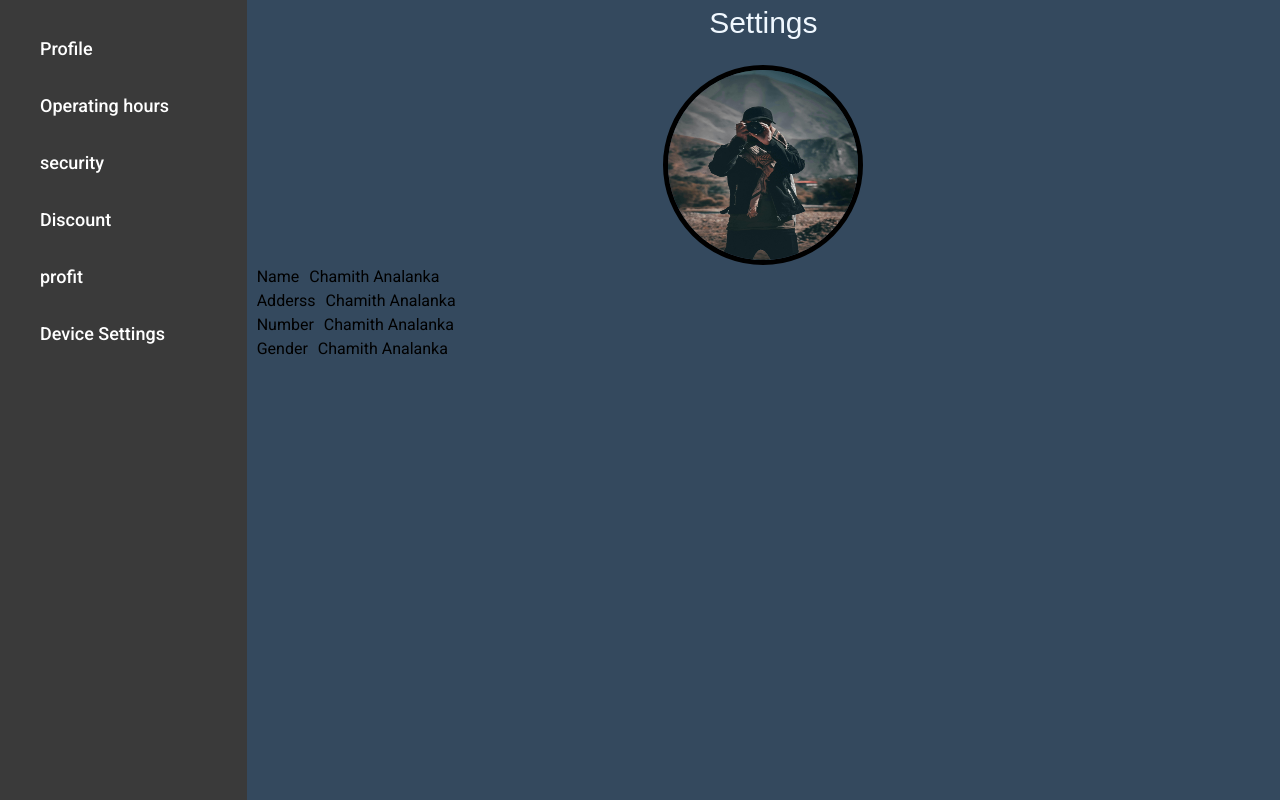
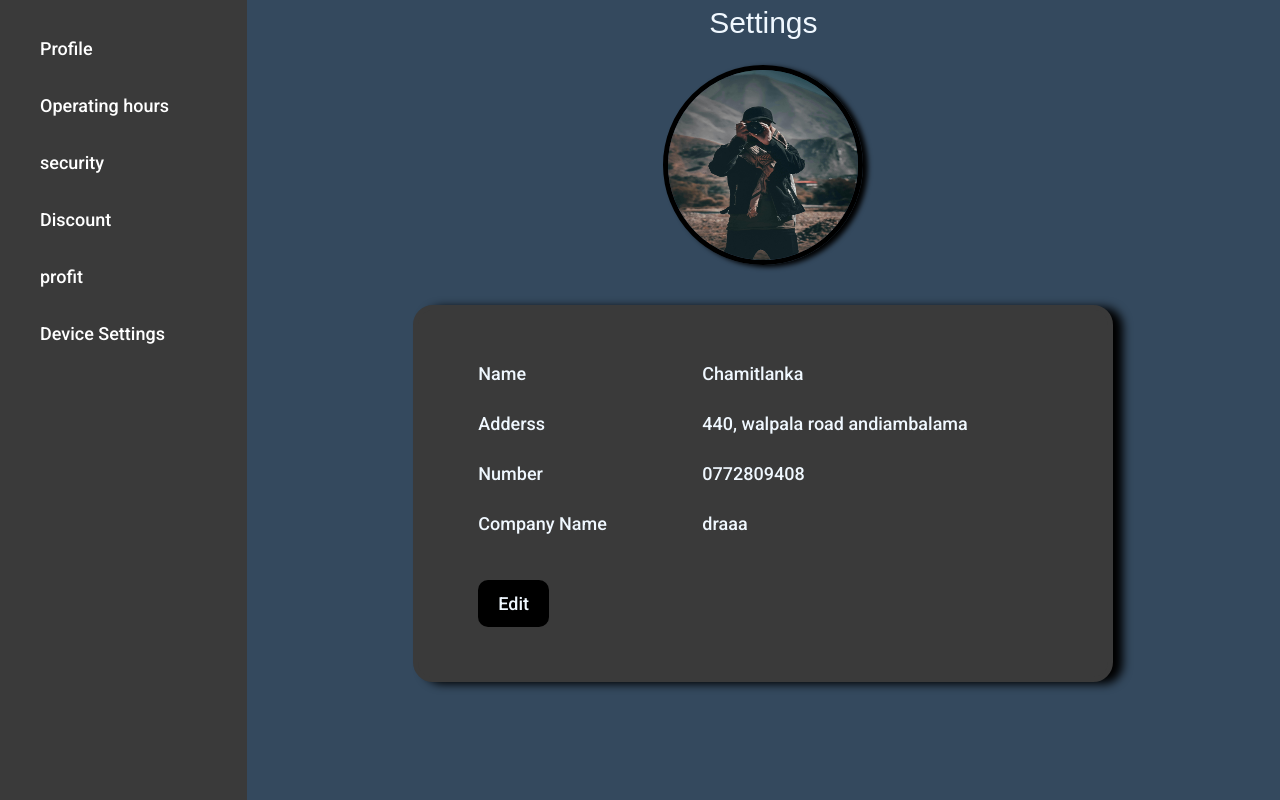
Before and after one commit to Chamith12345/resturent-manegment-systerm, a React (Vite) app: page / in a window 1280 px wide. Built offline with nearby package versions, Linux system fonts and the light colour scheme; a web font is replaced by a local one.

Commit message:
proifle page done

```diff
--- a/src/components/settingscomponents/mainnavigation.css
+++ b/src/components/settingscomponents/mainnavigation.css
@@ -8,7 +8,7 @@
    flex-direction: column;
    align-items: center;
    padding: 20px;
-   box-shadow: 2px 0 10px rgba(0, 0, 0, 0.2);
+   box-shadow: 10px 2px 10px  rgba(0, 0, 0, 0.2);
    /* flex: 0.5; */
 }
 .mnaviul {
--- a/src/components/settingscomponents/siteamscomponents/Profile.jsx
+++ b/src/components/settingscomponents/siteamscomponents/Profile.jsx
@@ -4,14 +4,32 @@ import './profile.css';
 export default function Profile() {
   return (
     <div className='main'>
-      <div className="profilebackgroung">
-      <img className='profilephoto' src={profilephoto}  alt="error"  />
-      </div>
-      <div className="profledetails">   <p className='profilep1'>Name</p> <p className='profilep2'>Chamith Analanka</p> </div>
-      <div className="profledetails">   <p className='profilep1'>Adderss</p> <p className='profilep2'>Chamith Analanka</p> </div>
-      <div className="profledetails">   <p className='profilep1'>Number</p> <p className='profilep2'>Chamith Analanka</p> </div>
-      <div className="profledetails">   <p className='profilep1'>Gender</p> <p className='profilep2'>Chamith Analanka</p> </div>
-      </div>
+        <div className="profilebackgroung">
+        <img className='profilephoto' src={profilephoto}  alt="error"  />
+        </div>
+          <div className="profilealldetails">
+             <div className="profledetails">
+                <p className='profilep1'>Name</p>
+                <p className='profilep2'>Chamitlanka</p>
+            </div>
+             <div className="profledetails">
+                <p className='profilep1'>Adderss</p>
+                <p className='profilep2'>440, walpala road andiambalama</p>
+            </div>
+             <div className="profledetails">
+                <p className='profilep1'>Number</p>
+                <p className='profilep2'>0772809408</p>
+            </div>
+             <div className="profledetails">
+                <p className='profilep1'>Company Name</p>
+                <p className='profilep2'>draaa</p>
+              </div>
+
+            <div className="settingbutton">
+              <button className='b1'> Edit</button>
+            </div>
+          </div>
+    </div>
 
   )
 }
--- a/src/components/settingscomponents/siteamscomponents/profile.css
+++ b/src/components/settingscomponents/siteamscomponents/profile.css
@@ -5,7 +5,7 @@
     justify-content: center;
     border-radius: 100% ;
     border:solid 5px;
-
+   box-shadow: 5px 2px 5px black;
 
 }
 
@@ -13,14 +13,56 @@
     display:flex;
     justify-content: center;
 }
+
+.profilealldetails {
+    max-width: 700px;
+    margin: 40px auto;
+    border: 5px solid #3A3A3A;
+    border-radius: 20px;
+    padding-top: 50px;
+    padding-left: 50px;
+    font-weight: 500;
+    background-color: #3A3A3A;
+    color: aliceblue;
+    font-size: 18px;
+    padding-bottom: 50px;
+    justify-content: center;
+    box-shadow:  10px 2px 10px black;
+}
+
 .profledetails{
     display:flex;
+    margin-bottom: 15px;
+    padding-bottom: 8px;
+
 }
 
-.profilep1 {
-    margin-left: 10px;
+.profilep1{
+    width: 35%;
+    padding-left: 10px;
+
+
 }
 
-.profilep2 {
-    margin-left: 10px;
+.profilep2{
+    width: 60%;
+    padding-left: 10px;
+
+
 }
+.settingbutton{
+    padding-left: 10px;
+    padding-top: 20px;
+}
+.b1 {
+    /* border: black solid; */
+    border-radius: 10px;
+    background-color: black;
+    padding:10px 20px 10px 20px;
+    cursor: pointer;
+    transition: background 0.3s ease, transform 0.2s;
+  }
+  .b1:hover{
+    background: #c0392b;
+    transform: scale(1.05);
+  }
```
